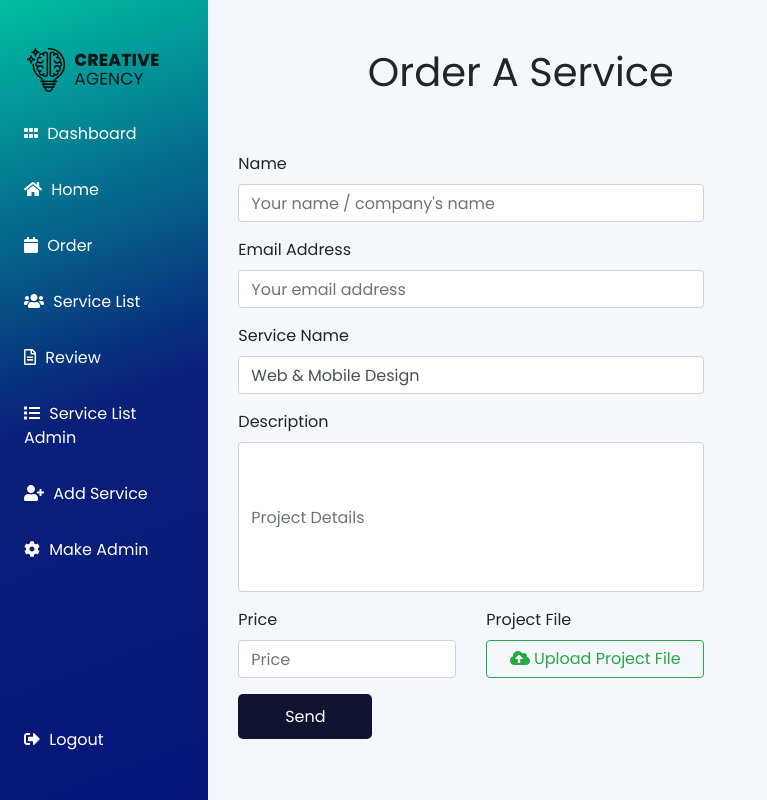
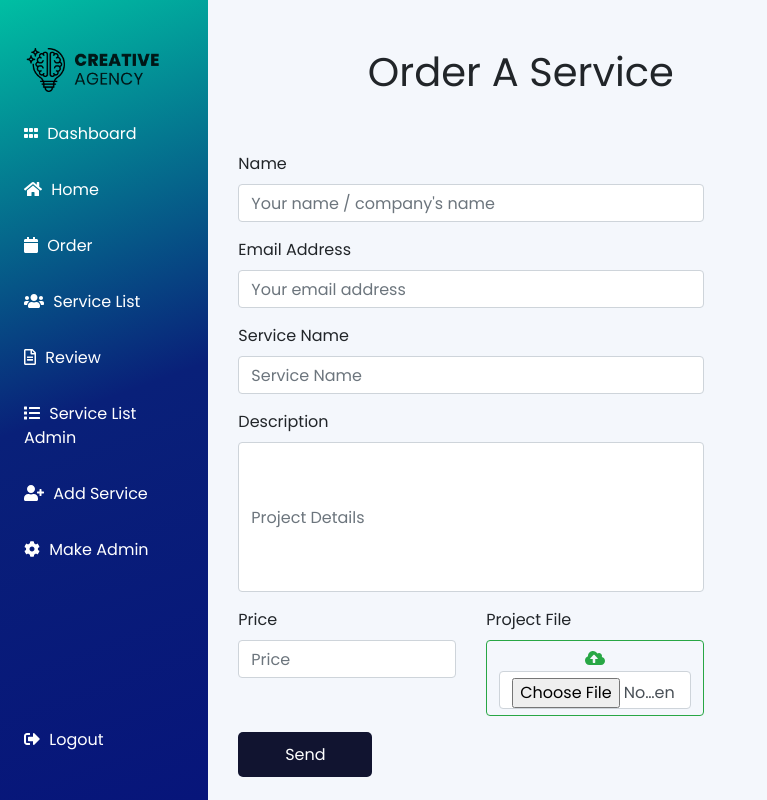
Before and after one commit to SakifKhan98/creative-agency-client, a React (Create React App) app: page /serviceRegister/1 in a window 1280 px wide. Shown: the whole page, without its empty margins (0-767 px from the left). Built offline with nearby package versions, Linux system fonts and the light colour scheme; no server answers.

Commit message:
removed fake Serivce Data from Order page

```diff
--- a/src/components/Dashboard/MakeAdmin/MakeAdmin.js
+++ b/src/components/Dashboard/MakeAdmin/MakeAdmin.js
@@ -1,4 +1,4 @@
-import React, { useContext } from "react";
+import React, { useContext, useState } from "react";
 import { useHistory, useParams } from "react-router-dom";
 import { UserContext } from "../../../App";
 import Sidebar from "../Sidebar/Sidebar";
@@ -8,8 +8,11 @@ import { ErrorMessage } from "@hookform/error-message";
 
 const MakeAdmin = () => {
   const { register, handleSubmit, errors } = useForm();
+
+  const [info, setInfo] = useState({});
+
   const onSubmit = (values) => {
-    console.log(values);
+    setInfo(values.email);
   };
 
   const containerStyle = {
--- a/src/components/Dashboard/Order/Order.js
+++ b/src/components/Dashboard/Order/Order.js
@@ -5,7 +5,6 @@ import Sidebar from "../Sidebar/Sidebar";
 import { logo } from "../../../images/logos/logo.png";
 import { useForm } from "react-hook-form";
 import { ErrorMessage } from "@hookform/error-message";
-import { serviceData } from "../../../fakeData/serviceData";
 import { FontAwesomeIcon } from "@fortawesome/react-fontawesome";
 import { faCloudUploadAlt } from "@fortawesome/free-solid-svg-icons";
 
@@ -16,21 +15,19 @@ const Order = () => {
 
   const [loggedInUser, setLoggedInUser] = useContext(UserContext);
 
-  const [services, setServices] = useState(serviceData);
+  const [services, setServices] = useState({});
+  const [file, setFile] = useState(null);
 
-  // useEffect(() => {
-  //   if (services.length) {
-  //     fetch("http://localhost:5000/services")
-  //       .then((res) => res.json())
-  //       .then((data) => setServices(data));
-  //   }
-  // }, [services]);
-
-  // console.log(services);
-
-  const service = serviceData.find(
-    (srvc) => srvc.id.toString() === serviceId.toString()
-  );
+  useEffect(() => {
+    fetch("http://localhost:5000/services")
+      .then((res) => res.json())
+      .then((data) => {
+        const service = data.find(
+          (srvc) => srvc.id.toString() === serviceId.toString()
+        );
+        setServices(service);
+      });
+  }, []);
 
   const onSubmit = (values) => {
     const orderDetails = {
@@ -40,9 +37,9 @@ const Order = () => {
       orderedService: values.orderedService,
       description: values.description,
       price: values.price,
+      file: values.file,
       orderTime: new Date(),
     };
-
     fetch("http://localhost:5000/addOrder", {
       method: "POST",
       headers: { "Content-Type": "application/json" },
@@ -55,6 +52,24 @@ const Order = () => {
         }
       });
   };
+
+  // const onSubmit = (event) => {
+  //   const files = event.file;
+  //   const formData = new FormData();
+  //   formData.append("myFile", files[0]);
+
+  //   fetch("http://localhost:5000/addOrder", {
+  //     method: "POST",
+  //     body: formData,
+  //   })
+  //     .then((response) => response.json())
+  //     .then((data) => {
+  //       console.log(data);
+  //     })
+  //     .catch((error) => {
+  //       console.error(error);
+  //     });
+  // };
 
   const containerStyle = {
     backgroundColor: "#F4F7FC",
@@ -115,7 +130,7 @@ const Order = () => {
             <input
               name="orderedService"
               placeholder="Service Name"
-              defaultValue={service.name}
+              defaultValue={services.name}
               className={`form-control`}
               ref={register({ required: "Selected Activity is required" })}
             />
@@ -142,7 +157,6 @@ const Order = () => {
               errors={errors}
             />
           </div>
-
           {/*Price & File Upload */}
 
           <div className="row">
@@ -162,22 +176,31 @@ const Order = () => {
                   errors={errors}
                 />
               </div>
-              {/* <label htmlFor="price">Price</label>
-
-              <input type="text" className="form-control" placeholder="Price" /> */}
             </div>
             <div className="col">
-              <label htmlFor="fileUpload">Project File</label>
-              <button
-                type="button"
-                className="btn btn-outline-success btn-block"
-              >
-                {" "}
-                <FontAwesomeIcon icon={faCloudUploadAlt} /> <bn />
-                Upload Project File
-              </button>
+              <div className="form-group">
+                <label htmlFor="fileUpload">Project File</label>
+                <span className="btn btn-outline-success btn-block">
+                  {" "}
+                  <FontAwesomeIcon icon={faCloudUploadAlt} /> <bn />
+                  <input
+                    name="file"
+                    placeholder="Upload Your File Here"
+                    className={`form-control`}
+                    type="file"
+                    ref={register({ required: "File is required" })}
+                  />
+                </span>
+                <ErrorMessage
+                  className="invalid-feedback"
+                  name="description"
+                  as="div"
+                  errors={errors}
+                />
+              </div>
             </div>
           </div>
+
           <button className="btn btn-brand text-white" type="submit">
             Send
           </button>
```
